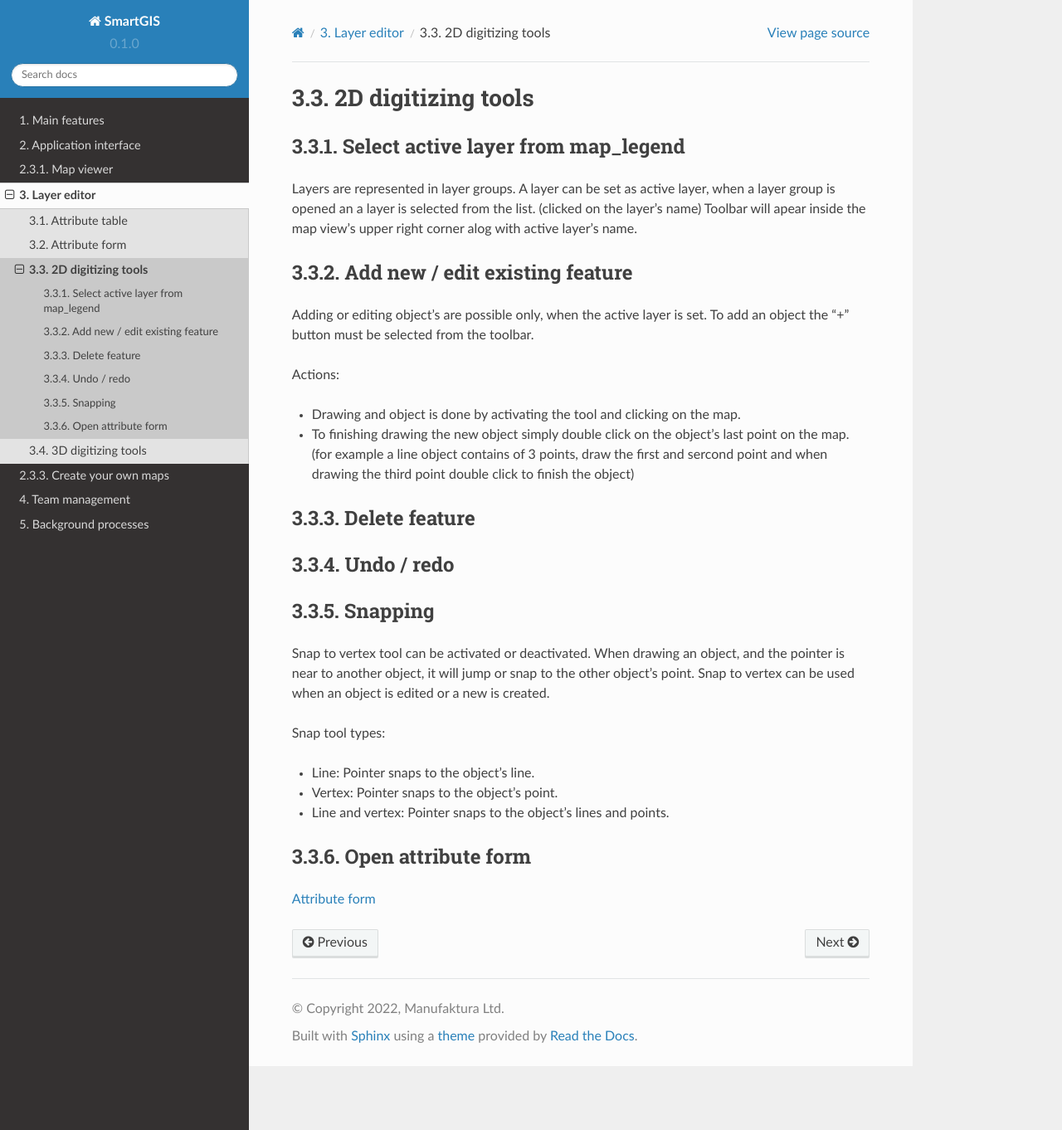
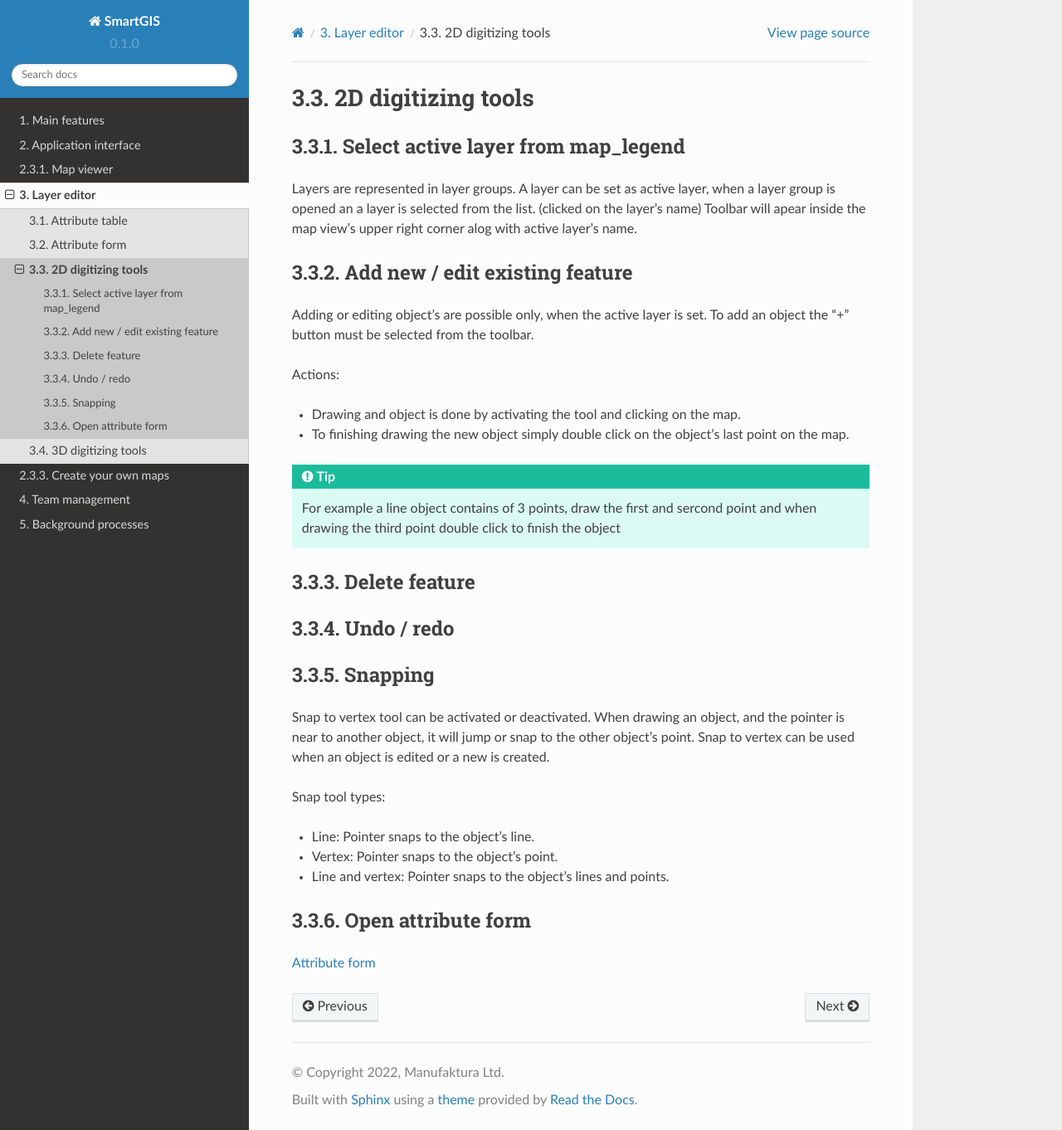
Before and after one commit to aprojanos/smartgis-tutorial, a Sphinx documentation site: the page built from docs/source/2d_digitizing.rst, in a window 1280 px wide and 1362 px high. Shown: the whole window at 83% size. Built offline with Sphinx 7.4.7 and the Read the Docs theme 2.0.0, drawn with Linux system fonts in a browser that asks for light colours; some of the changed lines change nothing that is shown.

Commit message:
2d digitalization content adding tip

```diff
--- a/docs/source/2d_digitizing.rst
+++ b/docs/source/2d_digitizing.rst
@@ -15,7 +15,9 @@ Adding or editing object's are possible only, when the active layer is set. To a
 Actions:
 
 * Drawing and object is done by activating the tool and clicking on the map.
-* To finishing drawing the new object simply double click on the object's last point on the map. (for example a line object contains of 3 points, draw the first and sercond point and when drawing the third point double click to finish the object)
+* To finishing drawing the new object simply double click on the object's last point on the map.
+
+.. tip:: For example a line object contains of 3 points, draw the first and sercond point and when drawing the third point double click to finish the object
 
 Delete feature
 --------------
```
